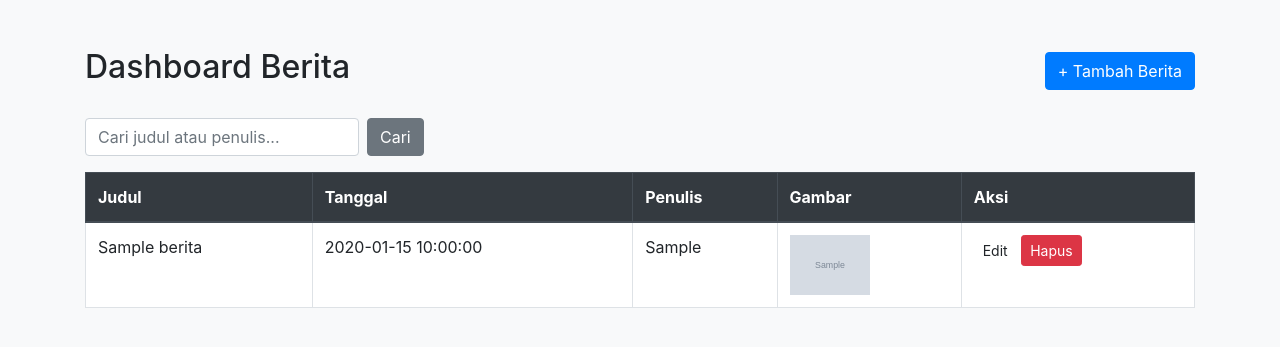
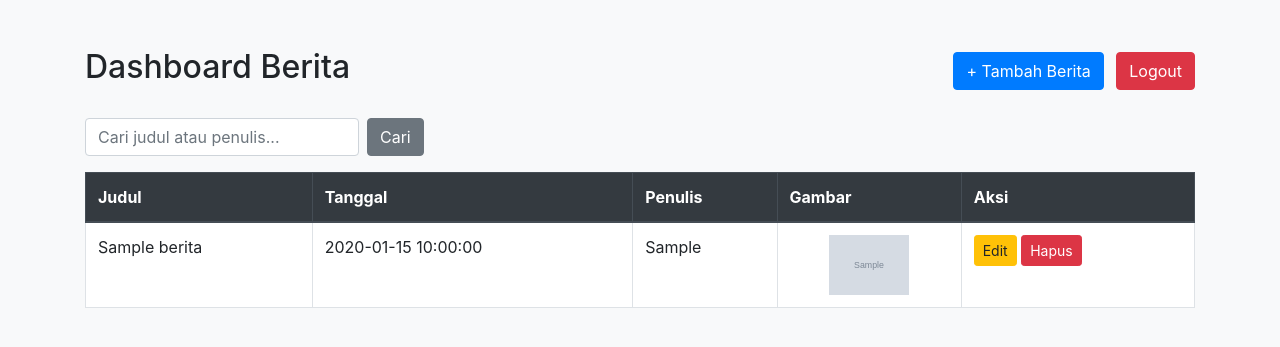
Before and after one commit to kholiltok477/badarfurniture, a PHP site: page /dashboard2.php in a window 1280 px wide. Shown: the top 347 px of the page. Run offline with PHP 8.4, Linux system fonts and the light colour scheme; the visitor is signed in with stand-in values (Sample User, id 1); tables that the repository leaves empty or names only in its code hold one stand-in row (values such as "Sample post"); grey boxes marked "Sample" are stand-in pictures.

Commit message:
Update dashboard2.php

```diff
--- a/dashboard2.php
+++ b/dashboard2.php
@@ -1,48 +1,98 @@
 <?php
 session_start();
+
 if (!isset($_SESSION['s_username'])) {
     header("Location: index.html");
     exit;
 }
-$koneksi = new mysqli("localhost", "root", "", "db_badar_furniture");
+
+if (isset($_GET['logout']) && $_GET['logout'] == 'true') {
+    session_destroy();
+    header("Location: index.html");
+    exit;
+}
+
+$host = "localhost";
+$user = "root";
+$password = "";
+$nama_db = "db_badar_furniture";
+
+$koneksi = new mysqli($host, $user, $password, $nama_db);
+
 if ($koneksi->connect_error) {
- die("Koneksi gagal: " . $koneksi->connect_error);
+    die("Koneksi database gagal: " . $koneksi->connect_error);
 }
-// Pencarian
+
 $cari = "";
-if (isset($_GET['cari'])) {
- $cari = $koneksi->real_escape_string($_GET['cari']);
- $sql = "SELECT * FROM berita
- WHERE judul LIKE '%$cari%' OR penulis LIKE '%$cari%'
- ORDER BY tanggal DESC";
+$data = null;
+
+if (isset($_GET['cari']) && !empty($_GET['cari'])) {
+    $cari = $_GET['cari'];
+
+    $sql = "SELECT * FROM berita WHERE judul LIKE ? OR penulis LIKE ? ORDER BY tanggal DESC";
+
+    if ($stmt = $koneksi->prepare($sql)) {
+        $search_term_wildcard = "%" . $cari . "%";
+        $stmt->bind_param("ss", $search_term_wildcard, $search_term_wildcard);
+
+        $stmt->execute();
+
+        $data = $stmt->get_result();
+
+        $stmt->close();
+    } else {
+        echo "Error saat mempersiapkan statement pencarian: " . $koneksi->error;
+        $sql = "SELECT * FROM berita ORDER BY tanggal DESC";
+        $data = $koneksi->query($sql);
+    }
 } else {
     $sql = "SELECT * FROM berita ORDER BY tanggal DESC";
+    $data = $koneksi->query($sql);
 }
-$data = $koneksi->query($sql);
+
+$koneksi->close();
 ?>
+
 <!DOCTYPE html>
 <html lang="id">
 <head>
     <meta charset="UTF-8">
+    <meta name="viewport" content="width=device-width, initial-scale=1.0">
     <title>Dashboard Berita</title>
- <link rel="stylesheet"
-href="https://stackpath.bootstrapcdn.com/bootstrap/4.5.2/css/bootstrap.min.css">
+    <link rel="stylesheet" href="https://stackpath.bootstrapcdn.com/bootstrap/4.5.2/css/bootstrap.min.css">
+    <style>
+        .table img {
+            max-width: 80px;
+            height: auto;
+            display: block;
+            margin: auto;
+        }
+    </style>
 </head>
 <body class="bg-light">
     <div class="container mt-5">
         <div class="d-flex justify-content-between align-items-center mb-4">
             <h2>Dashboard Berita</h2>
- <a href="form_tambah_berita.php" class="btn btn-primary">+ Tambah Berita</a>
+            <div>
+                <a href="form.php" class="btn btn-primary mr-2">+ Tambah Berita</a>
+                <a href="?logout=true" class="btn btn-danger">Logout</a>
             </div>
- <!-- Form Pencarian -->
+        </div>
+
         <form method="get" class="form-inline mb-3">
- <input type="text" name="cari" value="<?= htmlspecialchars($cari) ?>" class="form-control mr-2"
-placeholder="Cari judul atau penulis...">
+            <input
+                type="text"
+                name="cari"
+                value="<?= htmlspecialchars($cari) ?>"
+                class="form-control mr-2"
+                placeholder="Cari judul atau penulis..."
+            >
             <button type="submit" class="btn btn-secondary">Cari</button>
- <?php if ($cari): ?>
+            <?php if (!empty($cari)): ?>
                 <a href="dashboard.php" class="btn btn-link">Reset</a>
             <?php endif; ?>
         </form>
+
         <table class="table table-bordered table-hover bg-white">
             <thead class="thead-dark">
                 <tr>
@@ -54,7 +104,7 @@ placeholder="Cari judul atau penulis...">
                 </tr>
             </thead>
             <tbody>
- <?php if ($data->num_rows > 0): ?>
+                <?php if ($data && $data->num_rows > 0): ?>
                     <?php while($row = $data->fetch_assoc()): ?>
                         <tr>
                             <td><?= htmlspecialchars($row['judul']) ?></td>
@@ -62,13 +112,14 @@ placeholder="Cari judul atau penulis...">
                             <td><?= htmlspecialchars($row['penulis']) ?></td>
                             <td>
                                 <?php if (!empty($row['gambar'])): ?>
- <img src="uploads/<?= $row['gambar'] ?>" width="80" alt="gambar">
- <?php else: ?> -
+                                    <img src="uploads/<?= htmlspecialchars($row['gambar']) ?>" alt="gambar berita">
+                                <?php else: ?>
+                                    -
                                 <?php endif; ?>
                             </td>
                             <td>
- <a href="form_edit_berita.php?id=<?= $row['id'] ?>" class="btn btn-sm btnwarning">Edit</a>
- <a href="hapus_berita.php?id=<?= $row['id'] ?>" class="btn btn-sm btn-danger"
+                                <a href="form_edit_berita.php?id=<?= htmlspecialchars($row['id']) ?>" class="btn btn-sm btn-warning">Edit</a>
+                                <a href="hapus_berita.php?id=<?= htmlspecialchars($row['id']) ?>" class="btn btn-sm btn-danger"
                                    onclick="return confirm('Yakin ingin menghapus data ini?')">Hapus</a>
                             </td>
                         </tr>
```
Lines whose indentation alone changed are shown as unchanged.
